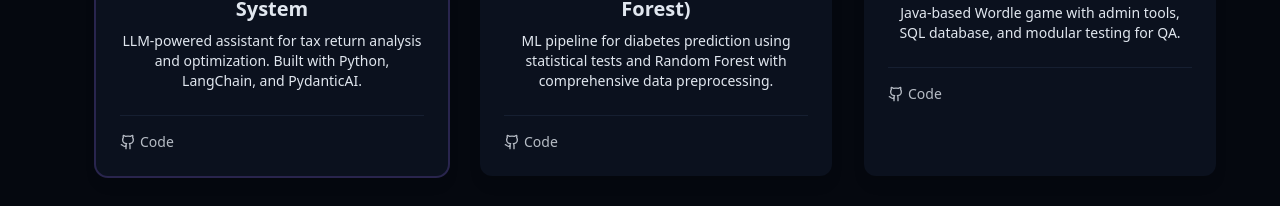
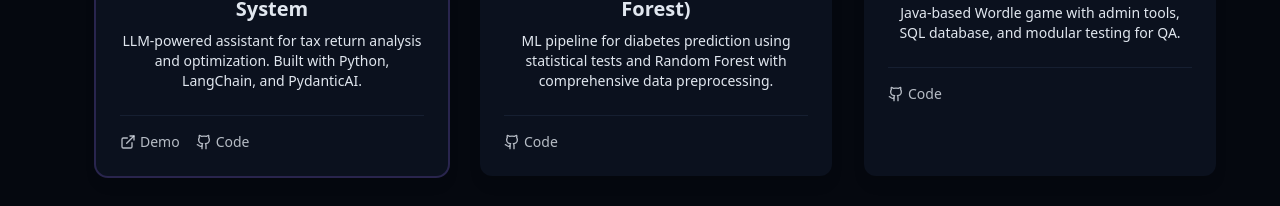
Before and after one commit to grudzinskio/Personal_Website, a React (Vite) app: page / in a window 1280 px wide. Shown: the part 3239-3445 px from the top of the page. Built offline with nearby package versions, Linux system fonts and the light colour scheme.

Commit message:
added demo for ai project

```diff
--- a/src/components/ProjectsSection.jsx
+++ b/src/components/ProjectsSection.jsx
@@ -7,7 +7,7 @@
         description: "LLM-powered assistant for tax return analysis and optimization. Built with Python, LangChain, and PydanticAI.",
         image: "/projects/CPAproject.jpg",
         tags: ["Python", "LangChain", "LLM", "PydanticAI", "Agentic"],
-        demoURL: "#",
+        demoURL: "https://drive.google.com/file/d/1lfyOCU-jMAndwzvOGJP_BmlPMejIH8OS/view?usp=sharing",
         githubUrl: "https://github.com/grudzinskio/CPA-AI_Agentic-Deep-Research",
         status: "Hackathon Winner! 🏆",
         featured: true
```
